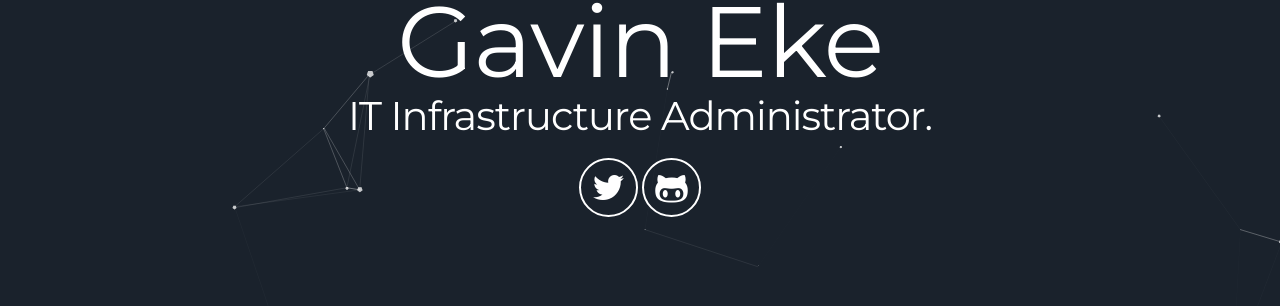
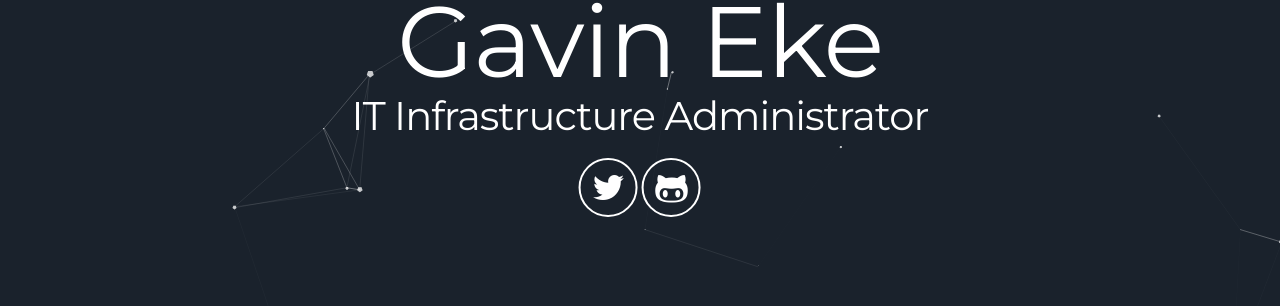
Before and after one commit to GavinEke/gavineke.github.io, a Jekyll site: the page built from index.html, in a window 1280 px wide. Shown: the part 345-651 px from the top of the page. Built offline with Jekyll 4.4.1, drawn with Linux system fonts in a browser that asks for light colours.

Commit message:
remove full stop

```diff
--- a/_config.yml
+++ b/_config.yml
@@ -6,7 +6,7 @@ baseurl: /
 
 # User settings
 username: Gavin Eke
-user_title: IT Infrastructure Administrator.
+user_title: IT Infrastructure Administrator
 twitter_username: gavineke
 github_username: gavineke
 
```
